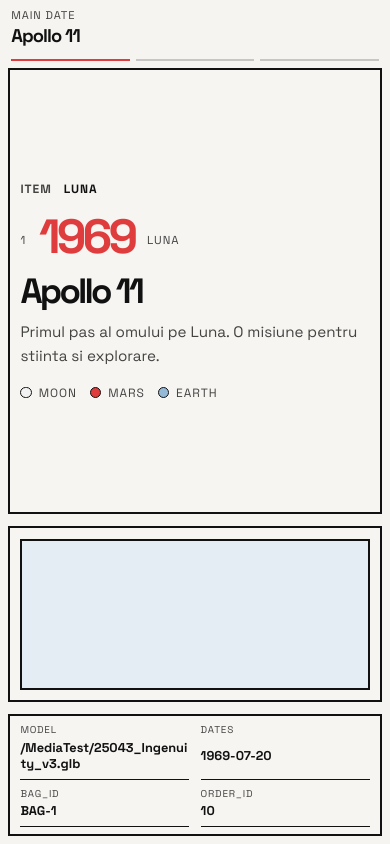
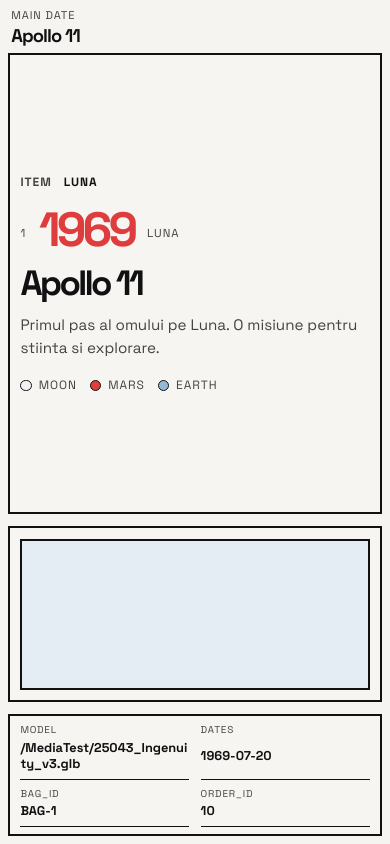
Before and after one commit to Aliph-Null/notForgotten, a plain HTML site: page Section1/index.html in a window 390 px wide. Drawn offline with Linux system fonts and the light colour scheme; some packages are replaced by stand-ins of ours; a script that the page names is missing.

Commit message:
Renamed SectionTemplate to Section1 to keep parity with other colleagues + some fixes

```diff
--- a/SectionTemplate/index.css
+++ b/Section1/index.css
@@ -78,25 +78,6 @@ body.theme-marte {
   font-size: clamp(1.15rem, 1.9vw, 2.2rem);
   font-weight: 700;
   letter-spacing: -0.05em;
-}
-
-.timeline {
-  display: flex;
-  align-items: center;
-  gap: 0.8rem;
-  justify-content: flex-end;
-  flex: 1;
-}
-
-.segment {
-  display: block;
-  width: clamp(3.2rem, 9vw, 7.2rem);
-  height: 0.18rem;
-  background: rgba(17, 17, 17, 0.2);
-}
-
-.segment.active {
-  background: var(--accent);
 }
 
 .content {
@@ -239,6 +220,12 @@ h1 {
   background: transparent;
 }
 
+.model-stage model-viewer {
+  display: block;
+  width: 100%;
+  height: 100%;
+}
+
 .details-panel {
   display: grid;
   align-content: end;
@@ -291,12 +278,6 @@ h1 {
   .main-date {
     min-width: 0;
     align-items: flex-start;
-  }
-
-  .timeline {
-    width: 100%;
-    justify-content: flex-start;
-    gap: 0.5rem;
   }
 
   .content {
@@ -358,15 +339,6 @@ h1 {
     gap: 0.75rem;
   }
 
-  .timeline {
-    gap: 0.35rem;
-  }
-
-  .segment {
-    width: auto;
-    flex: 1;
-  }
-
   #year {
     font-size: clamp(2rem, 14vw, 3rem);
   }
--- a/SectionTemplate/index.html
+++ b/Section1/index.html
@@ -13,11 +13,6 @@
         <div class="main-date">
           <span class="label">Main date</span>
           <strong id="mainDate">Launch</strong>
-        </div>
-        <div class="timeline" aria-label="Timeline">
-          <span class="segment"></span>
-          <span class="segment active"></span>
-          <span class="segment"></span>
         </div>
       </header>
 
--- a/SectionTemplate/index.js
+++ b/Section1/index.js
@@ -36,7 +36,6 @@ async function loadItem() {
       return value !== undefined && value !== null && String(value).trim().length > 0;
     });
 
-    updateTimeline(sectionId);
     applyTheme(item.TIP || "luna");
     const bagValid = validateBag(item);
 
@@ -78,21 +77,6 @@ async function loadItem() {
   } catch (error) {
     console.error("Unable to render item:", error);
   }
-}
-
-function updateTimeline(sectionId) {
-  const segments = document.querySelectorAll(".segment");
-  if (!segments.length) {
-    return;
-  }
-
-  const rawIndex = Number(sectionId) - 1;
-  const safeIndex = Number.isFinite(rawIndex) ? rawIndex : 0;
-  const boundedIndex = Math.min(Math.max(safeIndex, 0), segments.length - 1);
-
-  segments.forEach((segment, i) => {
-    segment.classList.toggle("active", i === boundedIndex);
-  });
 }
 
 function applyTheme(tip) {
--- a/pages.json
+++ b/pages.json
@@ -2,8 +2,8 @@
   "horizontal": true,
   "background": "bg.html",
   "sections": [
-    { "id": "item-1", "title": "Luna", "path": "SectionTemplate/index.html?id=1", "Background-id": 9 },
-    { "id": "item-2", "title": "Pamant", "path": "SectionTemplate/index.html?id=2", "Background-id": 8 },
-    { "id": "item-3", "title": "Marte", "path": "SectionTemplate/index.html?id=3", "Background-id": 10 }
+    { "id": "item-1", "title": "Luna", "path": "Section1/index.html?id=1", "Background-id": 9 },
+    { "id": "item-2", "title": "Pamant", "path": "Section1/index.html?id=2", "Background-id": 8 },
+    { "id": "item-3", "title": "Marte", "path": "Section1/index.html?id=3", "Background-id": 10 }
   ]
 }
```
